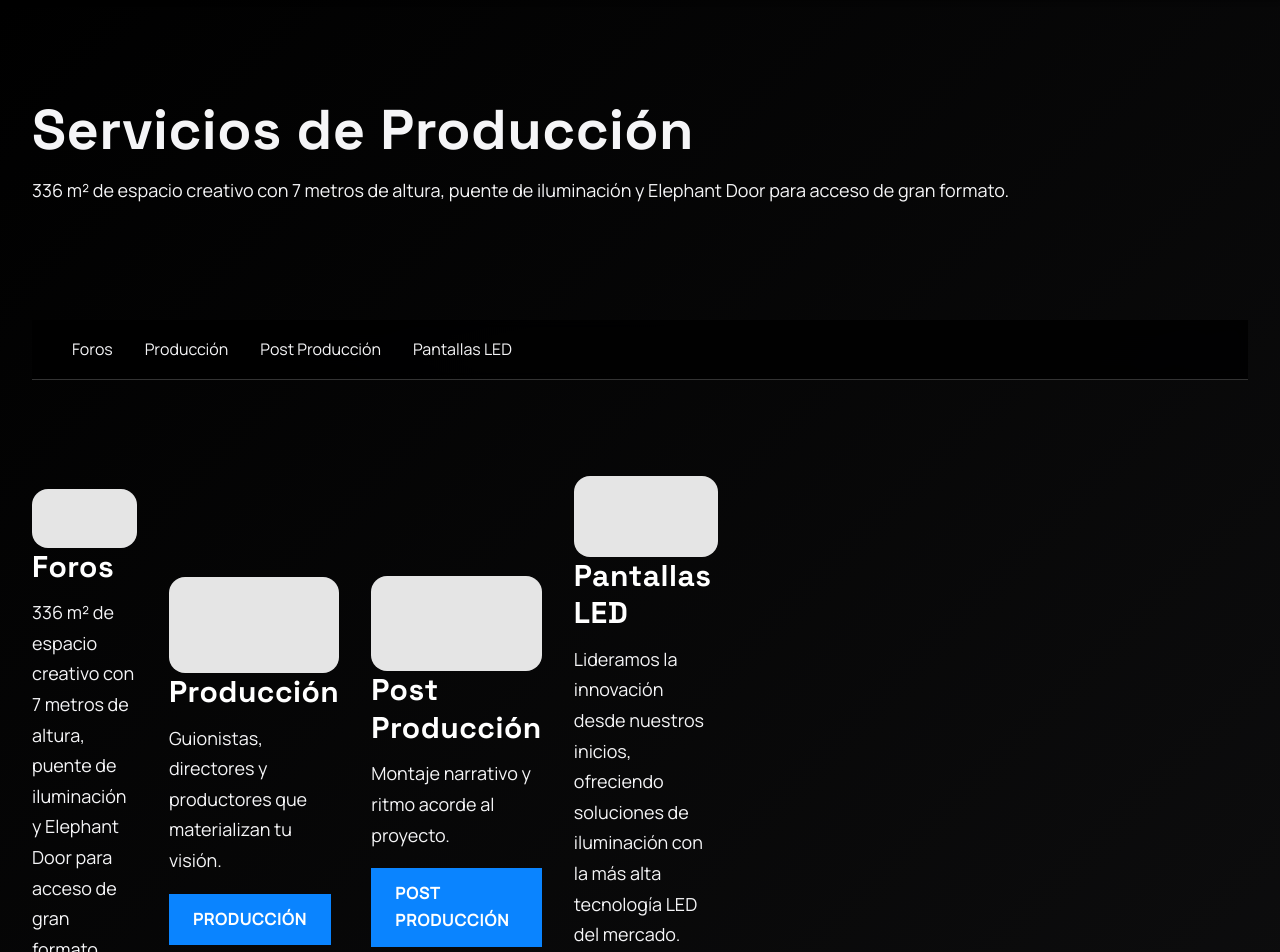
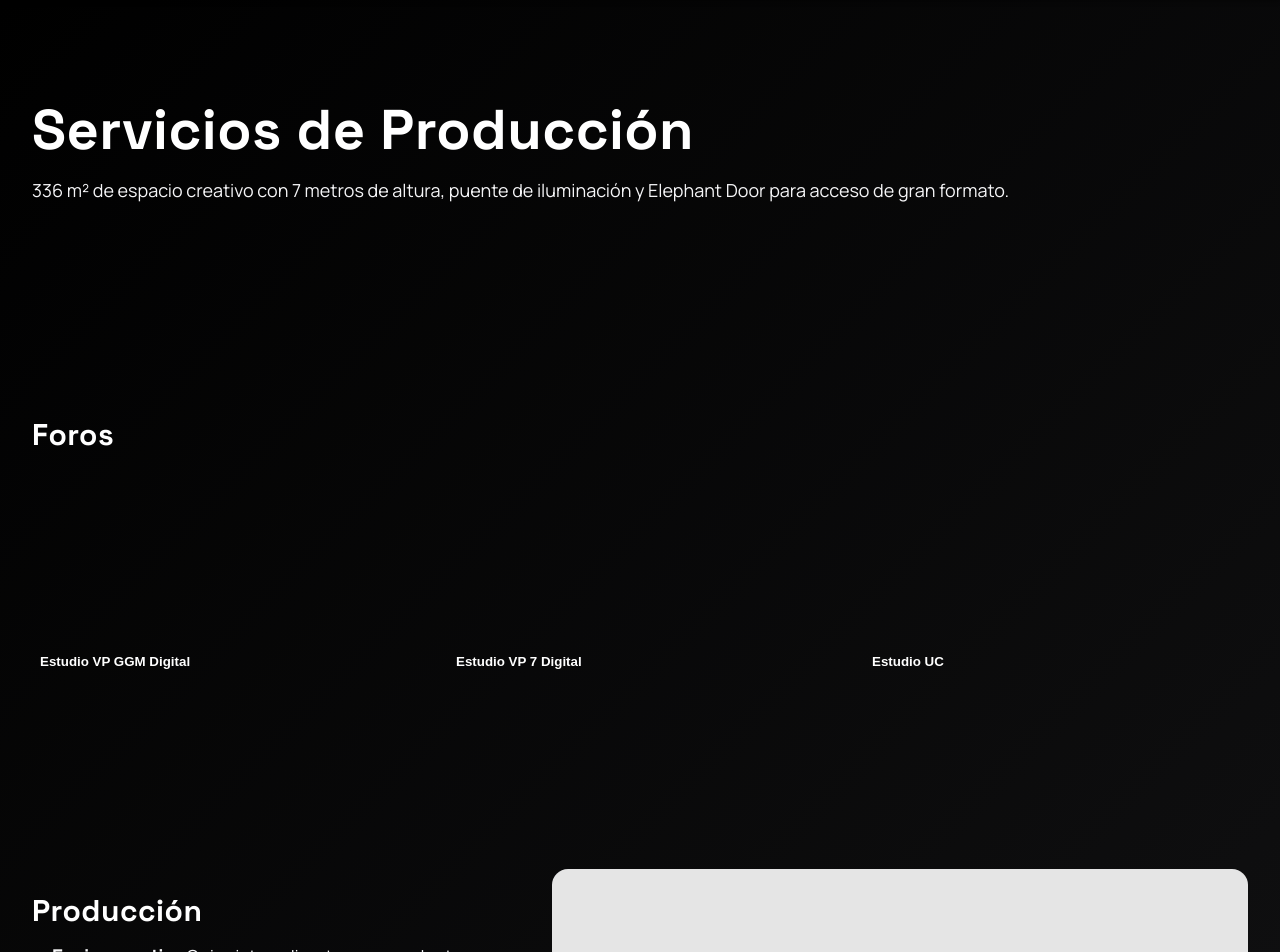
Before and after one commit to Jamon1405/Reto90Dias, a Next.js app: page /servicios in a window 1280 px wide. Shown: the top 952 px of the page. Built offline with nearby package versions, Linux system fonts and the light colour scheme.

Commit message:
refactor: simplify production services layout

```diff
--- a/src/components/ServiciosProduccion.js
+++ b/src/components/ServiciosProduccion.js
@@ -14,8 +14,6 @@ const content = {
       {
         slug: 'foros',
         title: 'Foros',
-        snippet:
-          '336 m² de espacio creativo con 7 metros de altura, puente de iluminación y Elephant Door para acceso de gran formato.',
         forums: [
           {
             name: 'Estudio VP GGM Digital',
@@ -54,8 +52,6 @@ const content = {
       {
         slug: 'produccion',
         title: 'Producción',
-        snippet:
-          'Guionistas, directores y productores que materializan tu visión.',
         items: [
           {
             label: 'Equipo creativo',
@@ -78,7 +74,6 @@ const content = {
       {
         slug: 'post',
         title: 'Post Producción',
-        snippet: 'Montaje narrativo y ritmo acorde al proyecto.',
         items: [
           { label: 'Edición', body: 'Montaje narrativo y ritmo acorde al proyecto.' },
           {
@@ -95,8 +90,6 @@ const content = {
       {
         slug: 'led',
         title: 'Pantallas LED',
-        snippet:
-          'Lideramos la innovación desde nuestros inicios, ofreciendo soluciones de iluminación con la más alta tecnología LED del mercado.',
         items: [
           {
             label: 'Pioneros en tecnología LED en México',
@@ -129,8 +122,6 @@ const content = {
       {
         slug: 'stages',
         title: 'Stages',
-        snippet:
-          '336 m² of creative space with 7 m high ceiling, lighting bridge and elephant door for large-format access.',
         forums: [
           {
             name: 'VP GGM Digital Studio',
@@ -169,7 +160,6 @@ const content = {
       {
         slug: 'production',
         title: 'Production',
-        snippet: 'Writers, directors and producers bringing your vision to life.',
         items: [
           {
             label: 'Creative team',
@@ -192,7 +182,6 @@ const content = {
       {
         slug: 'post',
         title: 'Post Production',
-        snippet: 'Narrative cutting and pacing tailored to each project.',
         items: [
           { label: 'Editing', body: 'Narrative cutting and pacing tailored to each project.' },
           {
@@ -209,8 +198,6 @@ const content = {
       {
         slug: 'led',
         title: 'LED Walls',
-        snippet:
-          'We have led innovation from the start, offering lighting solutions with the highest LED technology in the market.',
         items: [
           {
             label: 'Pioneers in LED technology in Mexico',
@@ -274,34 +261,6 @@ export default function ServiciosProduccion({ lang = 'es' }) {
         <h1 className="h1">{t.hero.title}</h1>
         <p className="p">{t.hero.intro}</p>
       </header>
-
-      {/* SUB-NAV */}
-      <nav className="subnav">
-        {t.categories.map((c) => (
-          <a key={c.slug} href={`#${c.slug}`}>
-            {c.title}
-          </a>
-        ))}
-      </nav>
-
-      {/* GRID CATEGORÍAS */}
-      <section className="section">
-        <div className="grid">
-          {t.categories.map((c) => (
-            <article key={c.slug} className="md:col-span-6">
-              <div className="ph" aria-label={`Imagen card ${c.title}`}>
-                {/* [IMG-CARD-{c.slug} 16:9] */}
-              </div>
-              <h3 className="h3">{c.title}</h3>
-              <p className="p">{c.snippet}</p>
-              <a href={`#${c.slug}`} className="button">
-                {c.title}
-              </a>
-            </article>
-          ))}
-        </div>
-      </section>
-
       {/* SECCIONES */}
       {t.categories.map((c, idx) => {
         if (c.slug === 'foros' || c.slug === 'stages') {
--- a/src/styles/servicios.css
+++ b/src/styles/servicios.css
@@ -2,12 +2,10 @@
 .section{padding:96px 0}
 .grid{display:grid;grid-template-columns:1fr;gap:32px;align-items:center}
 @media(min-width:960px){.grid{grid-template-columns:repeat(12,1fr)}.img{grid-column:span 7}.txt{grid-column:span 5}.swap .img{order:2}}
-.h1{font-size:clamp(40px,6vw,56px);line-height:1.2;margin:0}
+.h1{font-size:clamp(40px,6vw,56px);line-height:1.2;margin:0;color:#fff}
 .h2,.h3{font-size:clamp(24px,3vw,30px);line-height:1.25;margin:0 0 8px;color:#fff}
 .p{margin-top:12px;font-size:18px;line-height:1.7}
 .ph{aspect-ratio:16/9;background:#e5e5e5;border-radius:16px;display:flex;align-items:center;justify-content:center;color:#666}
-.subnav{position:sticky;top:0;z-index:20;background:rgba(0,0,0,.8);backdrop-filter:saturate(180%) blur(6px);border-bottom:1px solid #333;display:flex;gap:16px;padding:12px 32px}
-.subnav a{text-decoration:none;color:var(--foreground);padding:4px 8px}
 .table{width:100%;border-collapse:collapse;margin-top:24px}
 .table th,.table td{border:1px solid #e5e5e5;padding:12px 14px;text-align:left;font-size:15px}
 .table thead th{background:#fafafa;font-weight:600}
```
